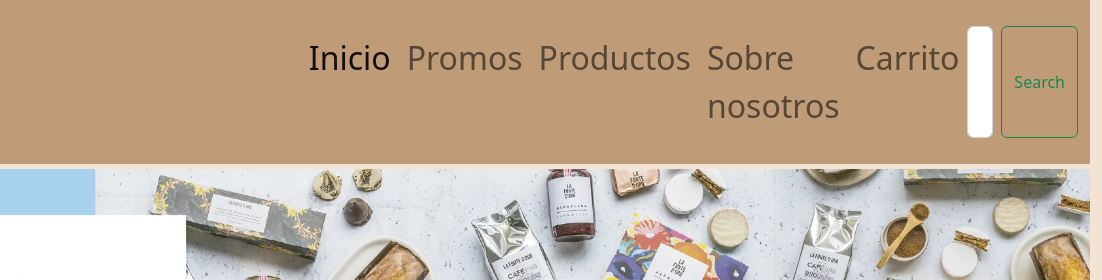
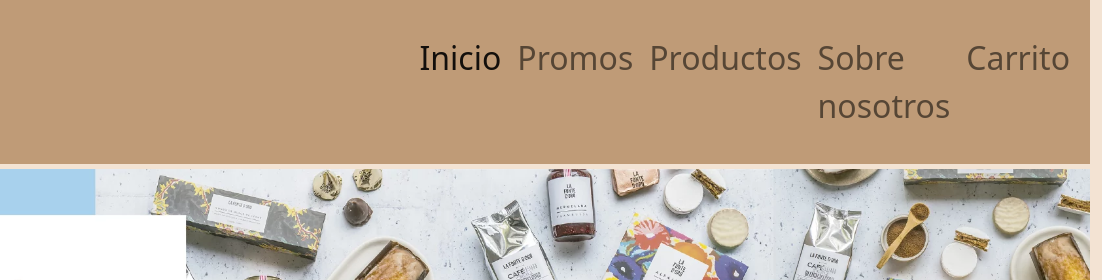
Before and after one commit to Faclock/Maiello-tienda, a plain HTML site: page index.html in a window 1280 px wide. Shown: the top 280 px of the page, 178-1280 px from the left. Drawn offline with nearby package versions, Linux system fonts and the light colour scheme.

Commit message:
corrigiendo errores 1

```diff
--- a/index.html
+++ b/index.html
@@ -53,19 +53,6 @@
                 <li class="nav-item">
                   <a class="nav-link"href="./pages/contacto.html">Carrito</a>
                 </li>
-                <div class="nav justify-content-start">
-                  <form class="d-flex" role="search">
-                    <input
-                      class="form-control me-2"
-                      type="search"
-                      placeholder="Search"
-                      aria-label="Search"
-                    />
-                    <button class="btn btn-outline-success" type="submit">
-                      Search
-                    </button>
-                  </form>
-                </div>
               </ul>
             </div>
           </div>
@@ -209,7 +196,7 @@
             <li class="nav-item"><a href="./pages/sobre nosotros.html" class="nav-link px-2 text-muted">Sobre nosotros</a></li>
             <li class="nav-item"><a href="./pages/contacto.html" class="nav-link px-2 text-muted">Contacto</a></li>
           </ul>
-          <p class="text-center text-muted">&copy; 2022 LaFonteD´ore, Inc</p>
+          <p class="text-center text-muted">&copy; 2022 LaFonteD´ore, Inc. Sitio creado por facundo maiello</p>
         </footer>
       </div>
 
```
Also changed, not shown: pages/productos.html (+0 -13 lines), pages/promos.html (+0 -13 lines).
